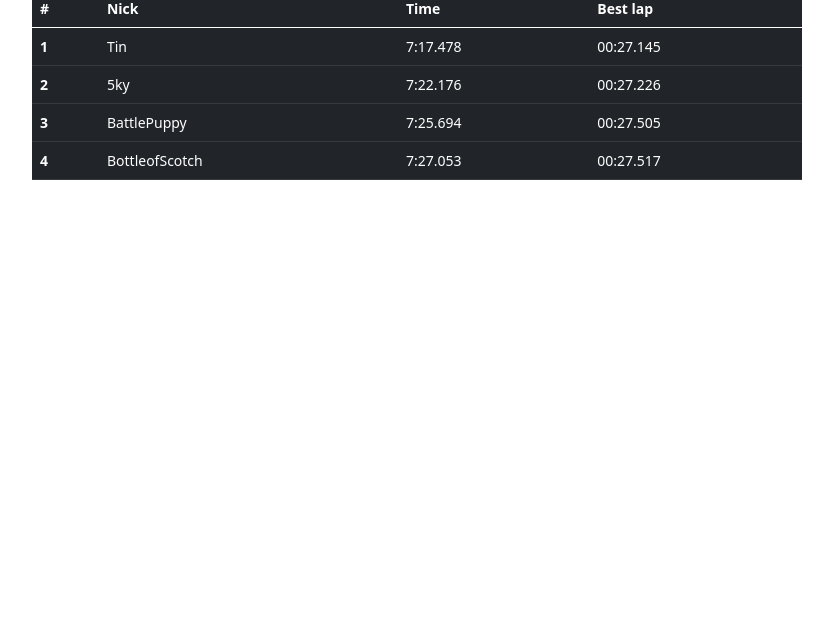
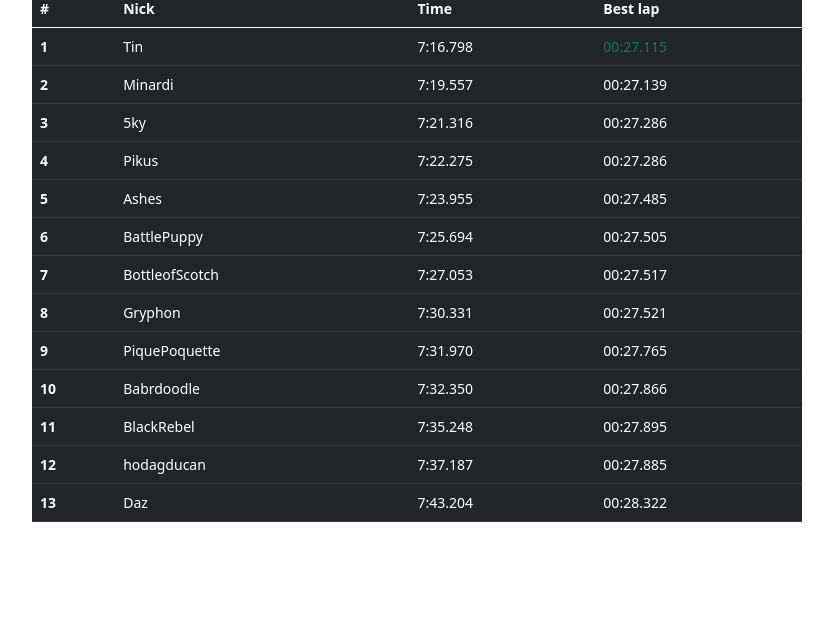
Before and after one commit to lpikor/torque-racing-league, a website: page index.html in a window 1280 px wide. Shown: the part 167-800 px from the top of the page, without its empty margins (223-1056 px from the left). Drawn offline with nearby package versions, Linux system fonts and the light colour scheme.

Commit message:
Add 1st round results

```diff
--- a/index.html
+++ b/index.html
@@ -13,7 +13,7 @@
 
     <div class="mt-5 table-container">
         <div class="">
-            <h2>Results - Copperwood</h2>
+            <h2>Round 1 - GT - Copperwood (Full Circuit)</h2>
             <!-- <h3>Iron Division</h3> -->
             <table class="table table-dark">
                 <thead>
@@ -22,37 +22,85 @@
                     <th scope="col">Nick</th>
                     <th scope="col">Time</th>
                     <th scope="col">Best lap</th>
-                    <!-- <th scope="col">Diff</th> -->
                   </tr>
                 </thead>
                 <tbody>
                   <tr>
                     <th scope="row">1</th>
                     <td>Tin</td>
-                    <td>7:17.478</td>
-                    <td>00:27.145</td>
-                    <!-- <td>+0:00.000</td> -->
+                    <td>7:16.798</td>
+                    <td class="best-lap">00:27.115</td>
                   </tr>
                   <tr>
                     <th scope="row">2</th>
-                    <td>5ky</td>
-                    <td>7:22.176</td>
-                    <td>00:27.226</td>
-                    <!-- <td>+0:00.000</td> -->
+                    <td>Minardi</td>
+                    <td>7:19.557</td>
+                    <td>00:27.139</td>
                   </tr>
                   <tr>
                     <th scope="row">3</th>
+                    <td>5ky</td>
+                    <td>7:21.316</td>
+                    <td>00:27.286</td>
+                  </tr>
+                  <tr>
+                    <th scope="row">4</th>
+                    <td>Pikus</td>
+                    <td>7:22.275</td>
+                    <td>00:27.286</td>
+                  </tr>
+                  <tr>
+                    <th scope="row">5</th>
+                    <td>Ashes</td>
+                    <td>7:23.955</td>
+                    <td>00:27.485</td>
+                  </tr>
+                  <tr>
+                    <th scope="row">6</th>
                     <td>BattlePuppy</td>
                     <td>7:25.694</td>
                     <td>00:27.505</td>
-                    <!-- <td>+0:00.000</td> -->
                   </tr>
                   <tr>
-                    <th scope="row">4</th>
+                    <th scope="row">7</th>
                     <td>BottleofScotch</td>
                     <td>7:27.053</td>
                     <td>00:27.517</td>
-                    <!-- <td>+0:00.000</td> -->
+                  </tr>
+                  <tr>
+                    <th scope="row">8</th>
+                    <td>Gryphon</td>
+                    <td>7:30.331</td>
+                    <td>00:27.521</td>
+                  </tr>
+                  <tr>
+                    <th scope="row">9</th>
+                    <td>PiquePoquette</td>
+                    <td>7:31.970</td>
+                    <td>00:27.765</td>
+                  </tr>
+                  <tr>
+                    <th scope="row">10</th>
+                    <td>Babrdoodle</td>
+                    <td>7:32.350</td>
+                    <td>00:27.866</td>
+                  </tr>
+                  <th scope="row">11</th>
+                  <td>BlackRebel</td>
+                  <td>7:35.248</td>
+                  <td>00:27.895</td>
+                </tr>
+                  <tr>
+                    <th scope="row">12</th>
+                    <td>hodagducan</td>
+                    <td>7:37.187</td>
+                    <td>00:27.885</td>
+                  </tr>
+                  <tr>
+                    <th scope="row">13</th>
+                    <td>Daz</td>
+                    <td>7:43.204</td>
+                    <td>00:28.322</td>
                   </tr>
                 </tbody>
               </table>
--- a/style.css
+++ b/style.css
@@ -4,3 +4,7 @@ body {
     padding: 15px;
     font-size: 14px;
 }
+
+.best-lap {
+    color: #09814A;
+}
```
